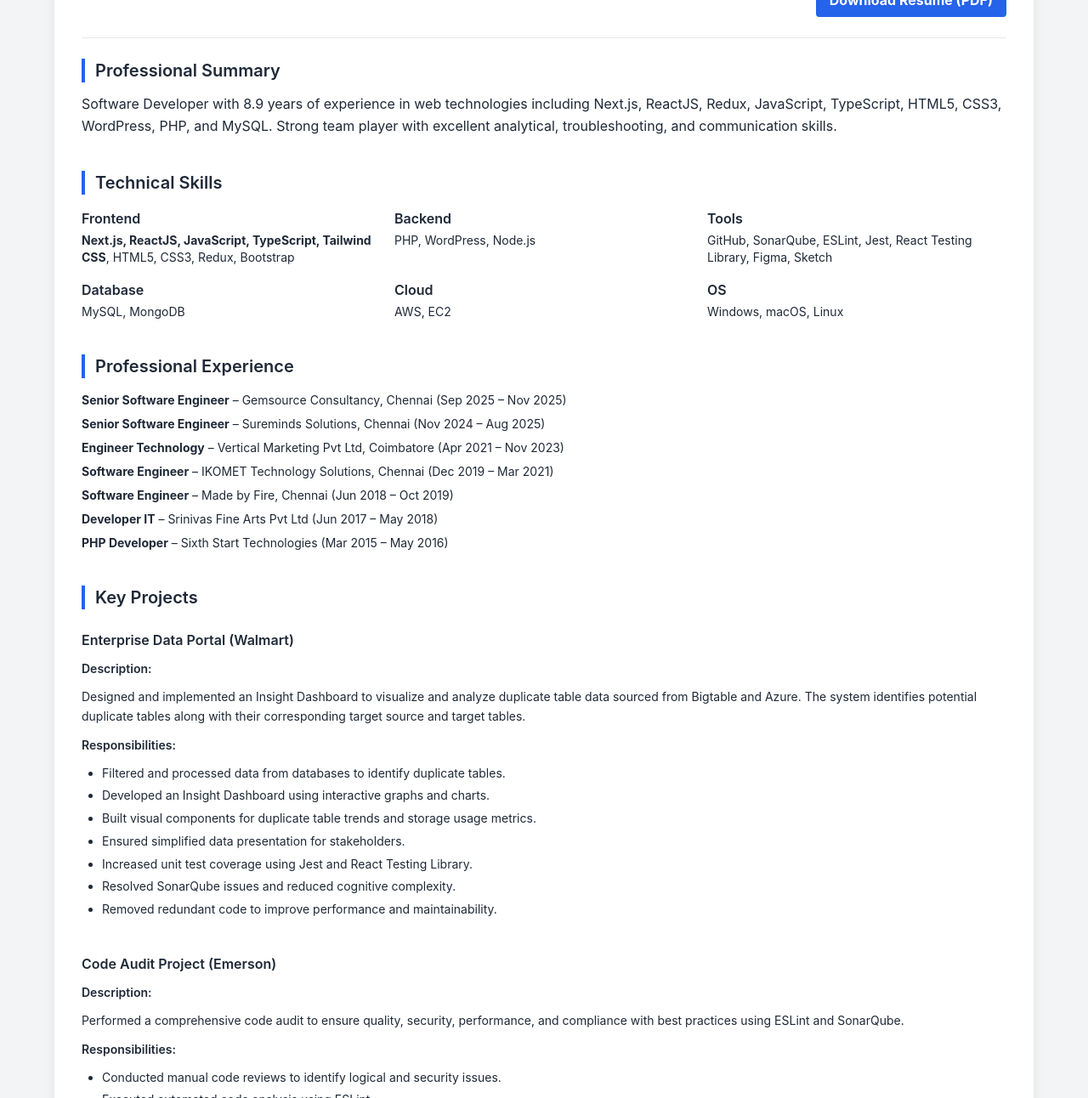
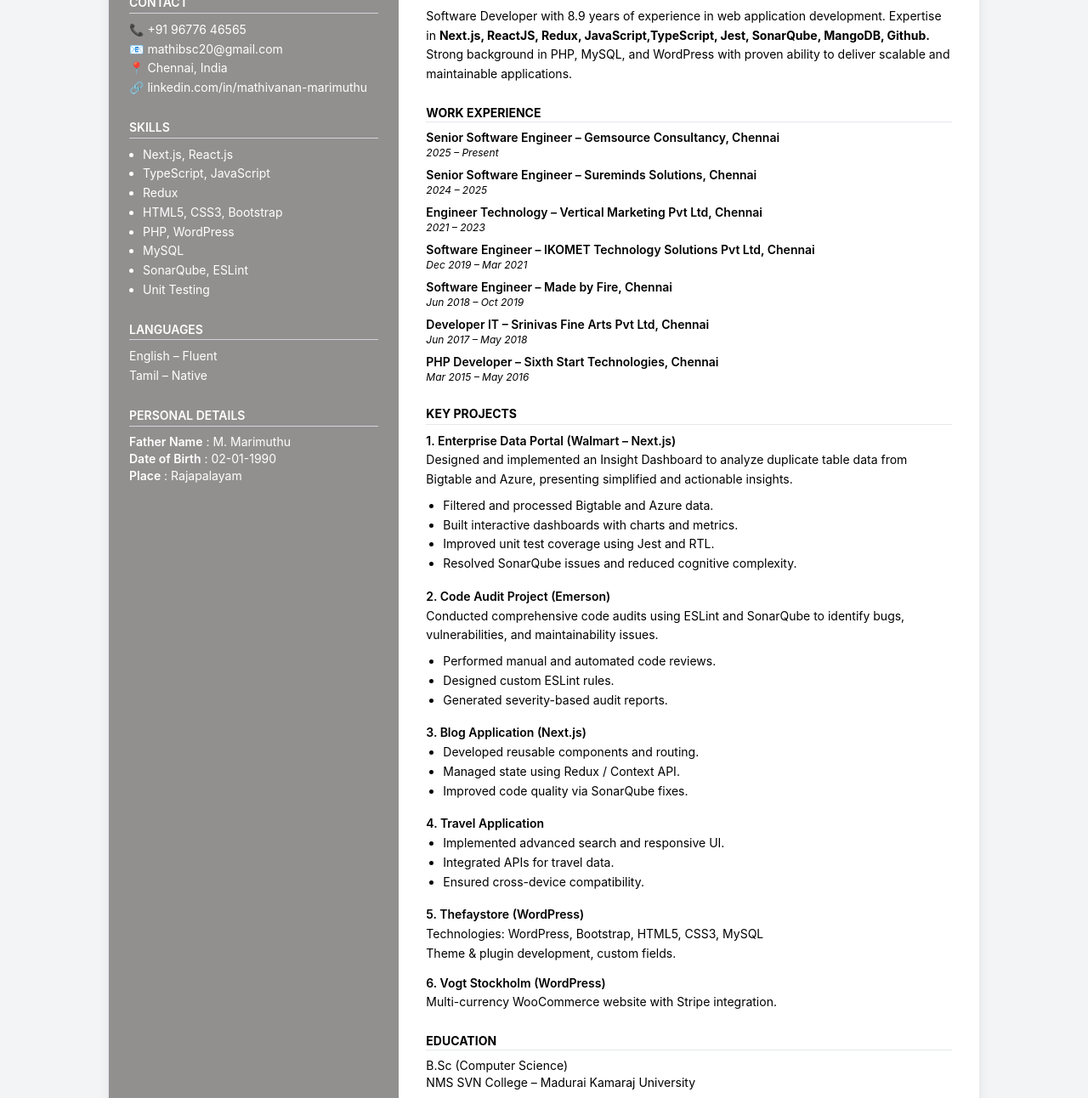
Before and after one commit to jackmathi/mathivanan.github.io, a website: page index.html in a window 1280 px wide. Shown: the part 148-1440 px from the top of the page at 85% size. Drawn offline with nearby package versions, Linux system fonts and the light colour scheme.

Commit message:
New desgin updated

```diff
--- a/index.html
+++ b/index.html
@@ -2,10 +2,8 @@
 <html lang="en">
 <head>
   <meta charset="UTF-8" />
-  <title>M Mathivanan | Senior Software Engineer</title>
+  <title>Mathivanan Marimuthu | Senior Software Engineer [ReactJS & NextJS]</title>
   <meta name="viewport" content="width=device-width, initial-scale=1.0">
-
-  <!-- Tailwind CDN -->
   <script src="https://cdn.tailwindcss.com"></script>
 
   <style>
@@ -13,256 +11,199 @@
       font-family: 'Inter', sans-serif;
     }
 
-/*    @media print {
-      body {
-        background: white;
-      }
-      section {
-        margin-bottom: 24px;
-      }
-    }*/
-
     @media print {
       body {
         background: white;
       }
-
       .print\:hidden {
         display: none !important;
       }
-
       .shadow-lg {
         box-shadow: none;
       }
-
       .rounded-lg {
         border-radius: 0;
       }
-
       .my-10 {
         margin: 0;
       }
+  * {
+    -webkit-print-color-adjust: exact !important;
+    print-color-adjust: exact !important;
   }
 
+  aside {
+    background-color: #928f8f !important;
+    color: white !important;
+  }
+    }
   </style>
 </head>
 
-<body class="bg-gray-100 text-gray-800">
-  <div class="max-w-6xl mx-auto bg-white shadow-lg my-10 p-8 rounded-lg">
+<body class="bg-gray-100 text-sm">
+  <div class="max-w-5xl mx-auto bg-white grid grid-cols-3 min-h-screen my-10 shadow-lg rounded-lg">
 
-    <!-- Header -->
-    <header class="border-b pb-6 mb-6 flex flex-col md:flex-row md:justify-between md:items-start">
-      <div>
-        <h1 class="text-3xl font-bold">M Mathivanan</h1>
-        <p class="text-lg text-gray-600">Senior Software Engineer</p>
+    <!-- LEFT SIDEBAR -->
+    <aside class="col-span-1 bg-[#928f8f] text-white p-6">
+      <h1 class="text-xl font-bold mb-1">MATHIVANAN M</h1>
+      <p class="text-gray-200 mb-6">Senior Software Engineer</p>
+
+      <!-- Contact -->
+      <div class="mb-6 leading-relaxed">
+        <h2 class="font-semibold border-b border-gray-300 mb-2">CONTACT</h2>
+        <p>📞 +91 96776 46565</p>
+        <p>📧 mathibsc20@gmail.com</p>
+        <p>📍 Chennai, India</p>
+        <p>🔗 linkedin.com/in/mathivanan-marimuthu</p>
       </div>
 
-      <div class="mt-4 md:mt-0 text-md font-bold text-gray-700 text-left md:text-right space-y-1">
-        <p>Email: mathibsc20@gmail.com</p>
-        <p>Mobile: +91 96776 46565</p>
-          <button
-    onclick="window.print()"
-    class="px-4 py-2 bg-blue-600 text-white rounded hover:bg-black-700 print:hidden"
-  >
+      <!-- Skills -->
+      <div class="mb-6 leading-relaxed">
+        <h2 class="font-semibold border-b border-gray-300 mb-2">SKILLS</h2>
+        <ul class="list-disc pl-4">
+          <li>Next.js, React.js</li>
+          <li>TypeScript, JavaScript</li>
+          <li>Redux</li>
+          <li>HTML5, CSS3, Bootstrap</li>
+          <li>PHP, WordPress</li>
+          <li>MySQL</li>
+          <li>SonarQube, ESLint</li>
+          <li>Unit Testing</li>
+        </ul>
+      </div>
+
+      <!-- Languages -->
+      <div class="leading-relaxed">
+        <h2 class="font-semibold border-b border-gray-300 mb-2">LANGUAGES</h2>
+        <p>English – Fluent</p>
+        <p>Tamil – Native</p>
+      </div>
+
+      <!-- Personal Details -->
+<div class="mt-6">
+  <h2 class="font-semibold border-b border-gray-300 mb-2 uppercase leading-relaxed">
+    Personal Details
+  </h2>
+
+  <p>
+    <span class="font-semibold">Father Name</span> : M. Marimuthu
+  </p>
+
+  <p>
+    <span class="font-semibold">Date of Birth</span> : 02-01-1990
+  </p>
+
+  <p>
+    <span class="font-semibold">Place</span> : Rajapalayam
+  </p>
+</div>
+
+    </aside>
+
+    <!-- RIGHT CONTENT -->
+    <main class="col-span-2 p-8">
+
+      <!-- Download Button -->
+      <div class="flex justify-end mb-4 print:hidden">
+        <button onclick="window.print()" class="px-4 py-2 bg-blue-600 text-white rounded hover:bg-blue-700">
           Download Resume (PDF)
         </button>
       </div>
 
-    </header>
-
-    <!-- Professional Summary -->
-    <section class="pb-10">
-      <h2 class="text-xl font-semibold border-l-4 border-blue-600 pl-3 mb-3">
-        Professional Summary
-      </h2>
-      <p class="leading-relaxed">
-        Software Developer with 8.9 years of experience in web technologies including
-        Next.js, ReactJS, Redux, JavaScript, TypeScript, HTML5, CSS3, WordPress, PHP, and MySQL.
-        Strong team player with excellent analytical, troubleshooting, and communication skills.
+      <!-- Profile -->
+      <section class="mb-6 leading-relaxed">
+        <h2 class="font-bold border-b mb-2">PROFILE</h2>
+        <p>
+          Software Developer with 8.9 years of experience in web application development.
+          Expertise in <span class="font-bold"> Next.js, ReactJS, Redux, JavaScript,TypeScript, Jest, SonarQube, MangoDB, Github. </span>
+          Strong background in PHP, MySQL, and WordPress with proven ability to deliver
+          scalable and maintainable applications.
         </p>
       </section>
 
-    <!-- Skills -->
-    <section class="pb-10">
-      <h2 class="text-xl font-semibold border-l-4 border-blue-600 pl-3 mb-4">
-        Technical Skills
-      </h2>
+      <!-- Experience -->
+      <section class="mb-6">
+        <h2 class="font-bold border-b mb-2">WORK EXPERIENCE</h2>
 
-      <div class="grid grid-cols-1 md:grid-cols-3 gap-4">
-        <div>
-          <h3 class="font-semibold mb-1">Frontend</h3>
-          <p class="text-sm">
-            <strong>Next.js, ReactJS, JavaScript, TypeScript, Tailwind CSS</strong>,
-            HTML5, CSS3, Redux, Bootstrap
-          </p>
-        </div>
+        <p class="font-semibold">Senior Software Engineer – Gemsource Consultancy, Chennai</p>
+        <p class="text-xs italic mb-2">2025 – Present</p>
 
-        <div>
-          <h3 class="font-semibold mb-1">Backend</h3>
-          <p class="text-sm">PHP, WordPress, Node.js</p>
-        </div>
+        <p class="font-semibold">Senior Software Engineer – Sureminds Solutions, Chennai</p>
+        <p class="text-xs italic mb-2">2024 – 2025</p>
 
-        <div>
-          <h3 class="font-semibold mb-1">Tools</h3>
-          <p class="text-sm">
-            GitHub, SonarQube, ESLint, Jest, React Testing Library, Figma, Sketch
-          </p>
-        </div>
+        <p class="font-semibold">Engineer Technology – Vertical Marketing Pvt Ltd, Chennai</p>
+        <p class="text-xs italic mb-2">2021 – 2023</p>
 
-        <div>
-          <h3 class="font-semibold mb-1">Database</h3>
-          <p class="text-sm">MySQL, MongoDB</p>
-        </div>
+        <p class="font-semibold">Software Engineer – IKOMET Technology Solutions Pvt Ltd, Chennai</p>
+        <p class="text-xs italic mb-2">Dec 2019 – Mar 2021</p>
 
-        <div>
-          <h3 class="font-semibold mb-1">Cloud</h3>
-          <p class="text-sm">AWS, EC2</p>
-        </div>
+        <p class="font-semibold">Software Engineer – Made by Fire, Chennai</p>
+        <p class="text-xs italic mb-2">Jun 2018 – Oct 2019</p>
 
-        <div>
-          <h3 class="font-semibold mb-1">OS</h3>
-          <p class="text-sm">Windows, macOS, Linux</p>
-        </div>
-      </div>
-    </section>
+        <p class="font-semibold">Developer IT – Srinivas Fine Arts Pvt Ltd, Chennai</p>
+        <p class="text-xs italic mb-2">Jun 2017 – May 2018</p>
 
-    <!-- Experience -->
-    <section class="pb-10">
-      <h2 class="text-xl font-semibold border-l-4 border-blue-600 pl-3 mb-4">
-        Professional Experience
-      </h2>
-
-      <ul class="space-y-2 text-sm">
-        <li><strong>Senior Software Engineer</strong> – Gemsource Consultancy, Chennai (Sep 2025 – Nov 2025)</li>
-        <li><strong>Senior Software Engineer</strong> – Sureminds Solutions, Chennai (Nov 2024 – Aug 2025)</li>
-        <li><strong>Engineer Technology</strong> – Vertical Marketing Pvt Ltd, Coimbatore (Apr 2021 – Nov 2023)</li>
-        <li><strong>Software Engineer</strong> – IKOMET Technology Solutions, Chennai (Dec 2019 – Mar 2021)</li>
-        <li><strong>Software Engineer</strong> – Made by Fire, Chennai (Jun 2018 – Oct 2019)</li>
-        <li><strong>Developer IT</strong> – Srinivas Fine Arts Pvt Ltd (Jun 2017 – May 2018)</li>
-        <li><strong>PHP Developer</strong> – Sixth Start Technologies (Mar 2015 – May 2016)</li>
-      </ul>
+        <p class="font-semibold">PHP Developer – Sixth Start Technologies, Chennai</p>
+        <p class="text-xs italic">Mar 2015 – May 2016</p>
       </section>
 
       <!-- Projects -->
-    <section>
-      <h2 class="text-xl font-semibold border-l-4 border-blue-600 pl-3 mb-6">
-        Key Projects
-      </h2>
+      <section class="mb-6 leading-relaxed">
+        <h2 class="font-bold border-b mb-2">KEY PROJECTS</h2>
 
-      <div class="space-y-10 text-sm">
+        <p class="font-semibold">1. Enterprise Data Portal (Walmart – Next.js)</p>
+        <p class="mb-2 leading-relaxed">
+          Designed and implemented an Insight Dashboard to analyze duplicate table data from
+          Bigtable and Azure, presenting simplified and actionable insights.
+        </p>
+        <ul class="list-disc pl-5 mb-4 ">
+          <li>Filtered and processed Bigtable and Azure data.</li>
+          <li>Built interactive dashboards with charts and metrics.</li>
+          <li>Improved unit test coverage using Jest and RTL.</li>
+          <li>Resolved SonarQube issues and reduced cognitive complexity.</li>
+        </ul>
 
-        <!-- Project 1 -->
-        <div class="space-y-3">
-          <h3 class="font-semibold text-base">Enterprise Data Portal (Walmart)</h3>
+        <p class="font-semibold">2. Code Audit Project (Emerson)</p>
+        <p class="mb-2">
+          Conducted comprehensive code audits using ESLint and SonarQube to identify
+          bugs, vulnerabilities, and maintainability issues.
+        </p>
+        <ul class="list-disc pl-5 mb-4">
+          <li>Performed manual and automated code reviews.</li>
+          <li>Designed custom ESLint rules.</li>
+          <li>Generated severity-based audit reports.</li>
+        </ul>
 
-          <p class="font-semibold">Description:</p>
-          <p class="leading-relaxed">
-            Designed and implemented an Insight Dashboard to visualize and analyze duplicate table
-            data sourced from Bigtable and Azure. The system identifies potential duplicate tables
-            along with their corresponding target source and target tables.
-          </p>
+        <p class="font-semibold">3. Blog Application (Next.js)</p>
+        <ul class="list-disc pl-5 mb-4">
+          <li>Developed reusable components and routing.</li>
+          <li>Managed state using Redux / Context API.</li>
+          <li>Improved code quality via SonarQube fixes.</li>
+        </ul>
 
-          <p class="font-semibold mt-4">Responsibilities:</p>
-          <ul class="list-disc pl-6 space-y-1 leading-relaxed">
-            <li>Filtered and processed data from databases to identify duplicate tables.</li>
-            <li>Developed an Insight Dashboard using interactive graphs and charts.</li>
-            <li>Built visual components for duplicate table trends and storage usage metrics.</li>
-            <li>Ensured simplified data presentation for stakeholders.</li>
-            <li>Increased unit test coverage using Jest and React Testing Library.</li>
-            <li>Resolved SonarQube issues and reduced cognitive complexity.</li>
-            <li>Removed redundant code to improve performance and maintainability.</li>
+        <p class="font-semibold">4. Travel Application</p>
+        <ul class="list-disc pl-5 mb-4">
+          <li>Implemented advanced search and responsive UI.</li>
+          <li>Integrated APIs for travel data.</li>
+          <li>Ensured cross-device compatibility.</li>
         </ul>
-        </div>
 
-        <!-- Project 2 -->
-        <div class="space-y-3">
-          <h3 class="font-semibold text-base">Code Audit Project (Emerson)</h3>
+        <p class="font-semibold">5. Thefaystore (WordPress)</p>
+        <p>Technologies: WordPress, Bootstrap, HTML5, CSS3, MySQL</p>
+        <p class="mb-3">Theme & plugin development, custom fields.</p>
 
-          <p class="font-semibold">Description:</p>
-          <p class="leading-relaxed">
-            Performed a comprehensive code audit to ensure quality, security, performance,
-            and compliance with best practices using ESLint and SonarQube.
-          </p>
-
-          <p class="font-semibold mt-4">Responsibilities:</p>
-          <ul class="list-disc pl-6 space-y-1 leading-relaxed">
-            <li>Conducted manual code reviews to identify logical and security issues.</li>
-            <li>Executed automated code analysis using ESLint.</li>
-            <li>Created custom ESLint rules.</li>
-            <li>Analyzed SonarQube metrics for bugs and vulnerabilities.</li>
-            <li>Generated severity-based audit reports.</li>
-            <li>Provided actionable recommendations and remediation support.</li>
-          </ul>
-        </div>
-
-        <!-- Project 3 -->
-        <div class="space-y-3">
-          <h3 class="font-semibold text-base">Blog Application</h3>
-
-          <p class="font-semibold">Description:</p>
-          <p class="leading-relaxed">
-            Developed a dynamic blog platform using Next.js to manage and share content.
-          </p>
-
-          <ul class="list-disc pl-6 space-y-1 leading-relaxed">
-            <li>Built application structure using HTML5, JavaScript, and Next.js.</li>
-            <li>Created reusable UI components.</li>
-            <li>Implemented routing and state management.</li>
-            <li>Used Bootstrap for UI components.</li>
-            <li>Resolved SonarQube issues.</li>
-          </ul>
-        </div>
-
-        <!-- Project 4 -->
-        <div class="space-y-3">
-          <h3 class="font-semibold text-base">Travel Application</h3>
-
-          <p class="font-semibold">Description:</p>
-          <p class="leading-relaxed">
-            Developed a travel platform with advanced search, maps, and media-rich UI.
-          </p>
-
-          <ul class="list-disc pl-6 space-y-1 leading-relaxed">
-            <li>Built application using HTML5 and JavaScript.</li>
-            <li>Designed responsive CSS templates.</li>
-            <li>Created reusable UI components.</li>
-            <li>Ensured cross-device responsiveness.</li>
-            <li>Integrated APIs for travel data.</li>
-            <li>Resolved SonarQube issues.</li>
-          </ul>
-        </div>
-
-        <!-- Project 5 -->
-        <div class="space-y-3 pb-10">
-          <h3 class="font-semibold text-base">E-commerce WordPress Projects</h3>
-
-          <p class="leading-relaxed">
-            Developed responsive WooCommerce websites (Thefaystore, Vogt Stockholm)
-            with custom themes, plugins, and payment integrations.
-          </p>
-
-          <p><strong>Technologies:</strong> WordPress, Bootstrap, HTML5, CSS3, MySQL</p>
-          <p><strong>Responsibilities:</strong> Theme development, plugin development, custom field creation.</p>
-        </div>
-
-      </div>
+        <p class="font-semibold">6. Vogt Stockholm (WordPress)</p>
+        <p>Multi-currency WooCommerce website with Stripe integration.</p>
       </section>
 
       <!-- Education -->
       <section>
-      <h2 class="text-xl font-semibold border-l-4 border-blue-600 pl-3 mb-3">
-        Education
-      </h2>
-      <p class="text-sm">
-        B.Sc (Computer Science) – NMS SVN College, Madurai (Kamaraj University)
-      </p>
+        <h2 class="font-bold border-b mb-2">EDUCATION</h2>
+        <p>B.Sc (Computer Science)</p>
+        <p>NMS SVN College – Madurai Kamaraj University</p>
       </section>
 
-    <!-- Footer -->
-    <footer class="text-center text-sm text-gray-500 border-t pt-4 mt-6">
-      © 2026 M Mathivanan – React JS Developer
-    </footer>
-
+    </main>
   </div>
 </body>
 </html>
```
Lines whose indentation alone changed are shown as unchanged.
